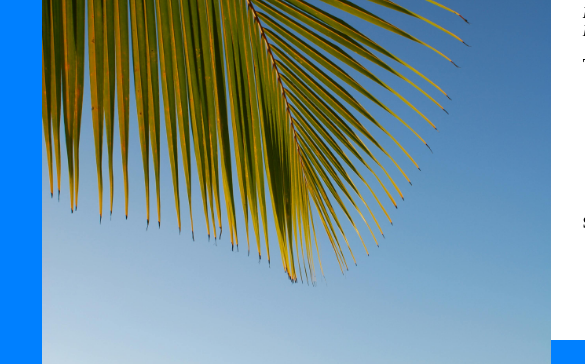
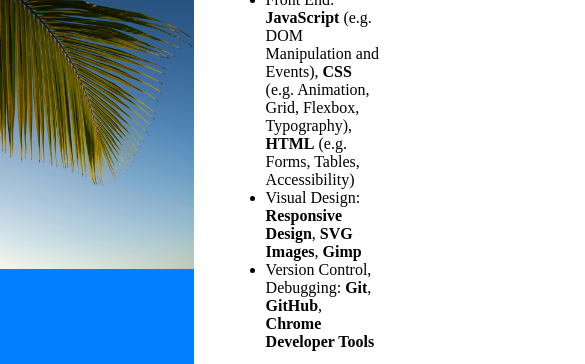
Before and after one commit to CodeLenov/homepage_top, a plain HTML site: page index.html in a window 390 px wide. Shown: the part 299-663 px from the top of the page, 585 px wide, since content can reach past the window. Drawn offline with Linux system fonts and the light colour scheme.

Commit message:
MAKE @media query for tablet

```diff
--- a/styles.css
+++ b/styles.css
@@ -49,15 +49,15 @@ header h1 {
 	color: white;
 	position: absolute;
 	z-index: 10;
-	left: 6%;
+	left: 9%;
 	bottom: 10%;
 	font-size: 3em;
 }
 
 header img {
-	width: auto;
-	max-height: 90vh;
-	padding-left: 5vh;
+	max-width: 30%;
+	height: height;
+	padding-left: 5%;
 }
 
 header section {
@@ -148,24 +148,16 @@ footer img {
 /* ---------------------------------------------------------------------- */
 /* !!! 5. @media query !!! */
 
-/*@media (max-width: 59.99em) {
+@media (max-width: 59.99em) {
 
-	header {
-		display: grid;
-		grid-template: minmax(min-content, 1fr) / minmax(min-content, 1fr);
+	header h1 {
+		top: 5%;
+		left: 12%;
 	}
 
-	header hgroup {
-		justify-self: initial;
-	}
-
-	header hgroup h1 {
-		position: static;
-	}
-
-	header hgroup img {
-
-		height: 90%;
+	header img {
+		max-width: 50%;
+		float: left;
 	}
 
 	.container {
@@ -191,4 +183,3 @@ footer img {
 	}
 
 }
-*/
```
